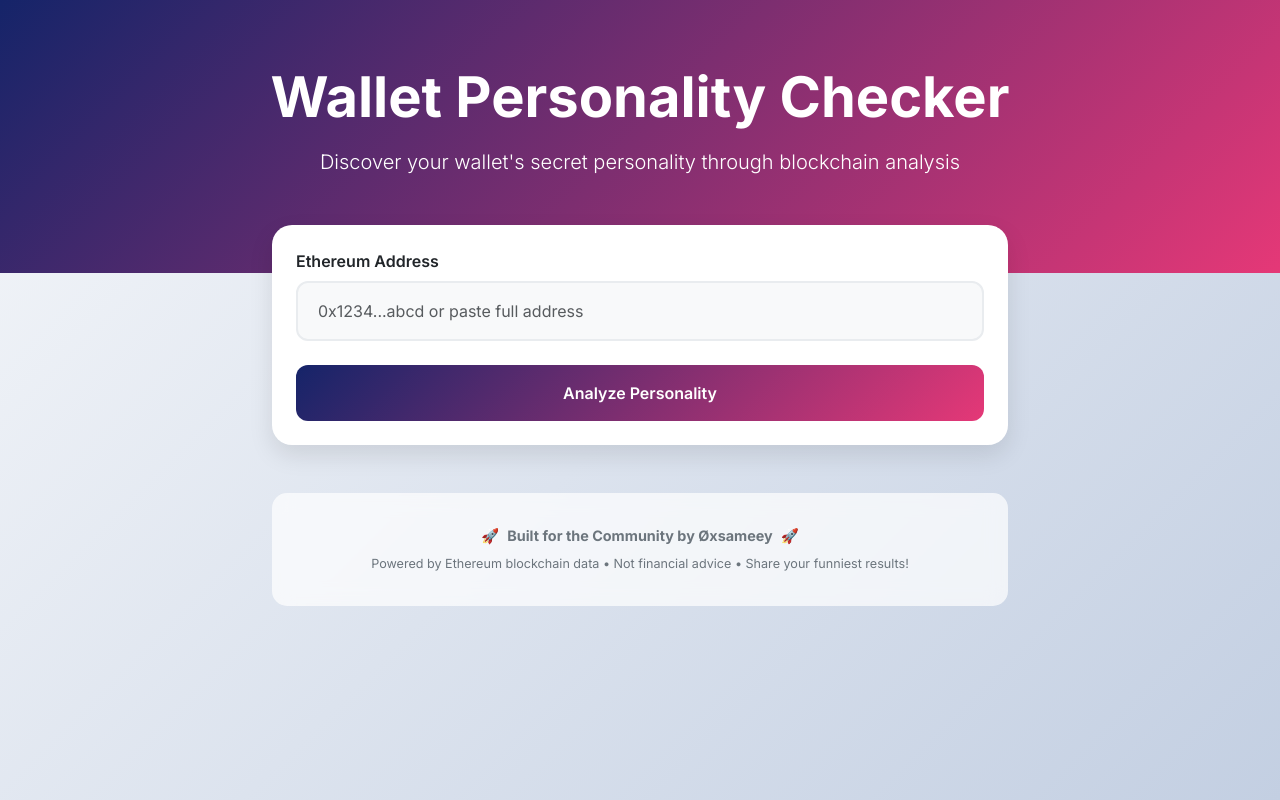
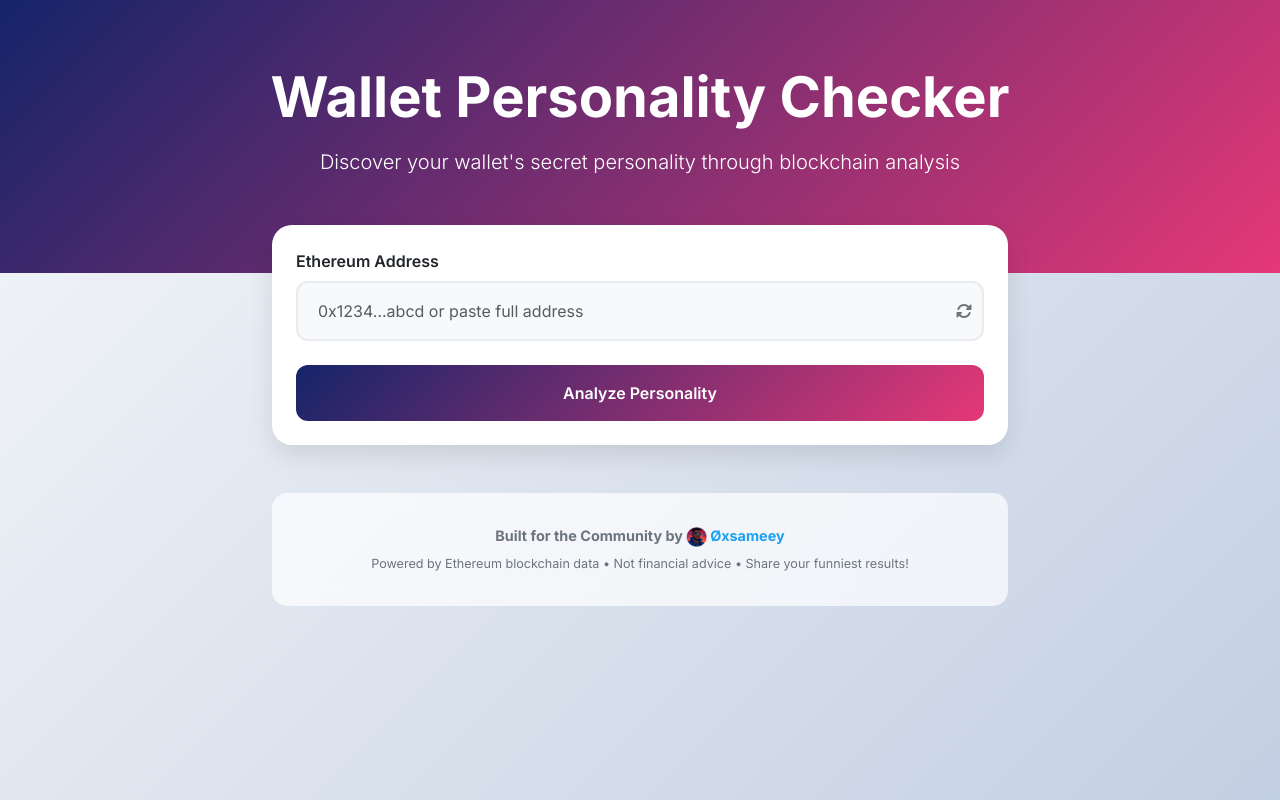
Before and after one commit to 0xsameey/wallet-personality, a website: page public/index.html in a window 1280 px wide. Drawn offline with nearby package versions, Linux system fonts and the light colour scheme.

Commit message:
add more styling

```diff
--- a/public/app.js
+++ b/public/app.js
@@ -260,3 +260,26 @@ document.addEventListener("DOMContentLoaded", function () {
     });
   }
 });
+
+function reloadAddress() {
+  const input = document.getElementById("addr");
+  const reloadBtn = document.querySelector(".reload-btn i");
+  const notice = document.getElementById("privacyNotice");
+
+  // Add spinning animation
+  reloadBtn.classList.add("reload-animation");
+
+  // Clear everything and reset to normal state
+  input.value = "";
+  input.classList.remove("private-mode");
+  notice.style.display = "none";
+  currentAddress = "";
+
+  // Focus back on the input
+  input.focus();
+
+  // Remove animation after it completes
+  setTimeout(() => {
+    reloadBtn.classList.remove("reload-animation");
+  }, 600);
+}
--- a/public/index.html
+++ b/public/index.html
@@ -16,7 +16,10 @@
       href="https://fonts.googleapis.com/css2?family=Inter:wght@300;400;500;600;700&display=swap"
       rel="stylesheet"
     />
-
+    <link
+      href="https://cdnjs.cloudflare.com/ajax/libs/font-awesome/6.4.0/css/all.min.css"
+      rel="stylesheet"
+    />
     <!-- Custom styles -->
     <link rel="stylesheet" href="style.css" />
   </head>
@@ -53,12 +56,22 @@
                 <label for="addr" class="form-label fw-semibold"
                   >Ethereum Address</label
                 >
+                <div class="input-group-reload">
                   <input
                     id="addr"
                     class="form-control form-control-custom"
                     placeholder="0x1234...abcd or paste full address"
                     maxlength="42"
                   />
+                  <button
+                    type="button"
+                    class="reload-btn"
+                    onclick="reloadAddress()"
+                    title="Clear address to try another wallet"
+                  >
+                    <i class="fas fa-sync-alt"></i>
+                  </button>
+                </div>
               </div>
 
               <div class="d-flex gap-3 flex-wrap">
@@ -86,9 +99,17 @@
             <div
               class="d-flex align-items-center justify-content-center gap-2 mb-2"
             >
-              <span>🚀</span>
-              <strong>Built for the Community by Øxsameey </strong>
-              <span>🚀</span>
+              <strong
+                >Built for the Community by <img src="oxsameyl.png""
+                alt="Øxsameey Logo" style="height: 20px; width: auto;
+                vertical-align: middle" />
+                <a
+                  href="https://x.com/0xsameey"
+                  target="_blank"
+                  style="color: #1da1f2; text-decoration: none"
+                  >Øxsameey</a
+                >
+              </strong>
             </div>
             <p class="mb-0 small">
               Powered by Ethereum blockchain data • Not financial advice • Share
--- a/public/style.css
+++ b/public/style.css
@@ -335,3 +335,48 @@ body {
   border-radius: 12px;
   color: #6c757d;
 }
+.input-group-reload {
+  position: relative;
+}
+
+.reload-btn {
+  position: absolute;
+  right: 8px;
+  top: 50%;
+  transform: translateY(-50%);
+  background: none;
+  border: none;
+  color: #6c757d;
+  font-size: 16px;
+  cursor: pointer;
+  padding: 4px;
+  border-radius: 4px;
+  transition: color 0.2s ease, background-color 0.2s ease;
+  z-index: 10;
+}
+
+.reload-btn:hover {
+  color: #495057;
+  background-color: #f8f9fa;
+}
+
+.reload-btn:active {
+  transform: translateY(-50%) scale(0.95);
+}
+
+.form-control-custom {
+  padding-right: 35px !important;
+}
+
+.reload-animation {
+  animation: spin 0.5s linear;
+}
+
+@keyframes spin {
+  from {
+    transform: translateY(-50%) rotate(0deg);
+  }
+  to {
+    transform: translateY(-50%) rotate(360deg);
+  }
+}
```
Also changed, not shown: public/oxsameyl.png (added). Lines whose indentation alone changed are shown as unchanged.
